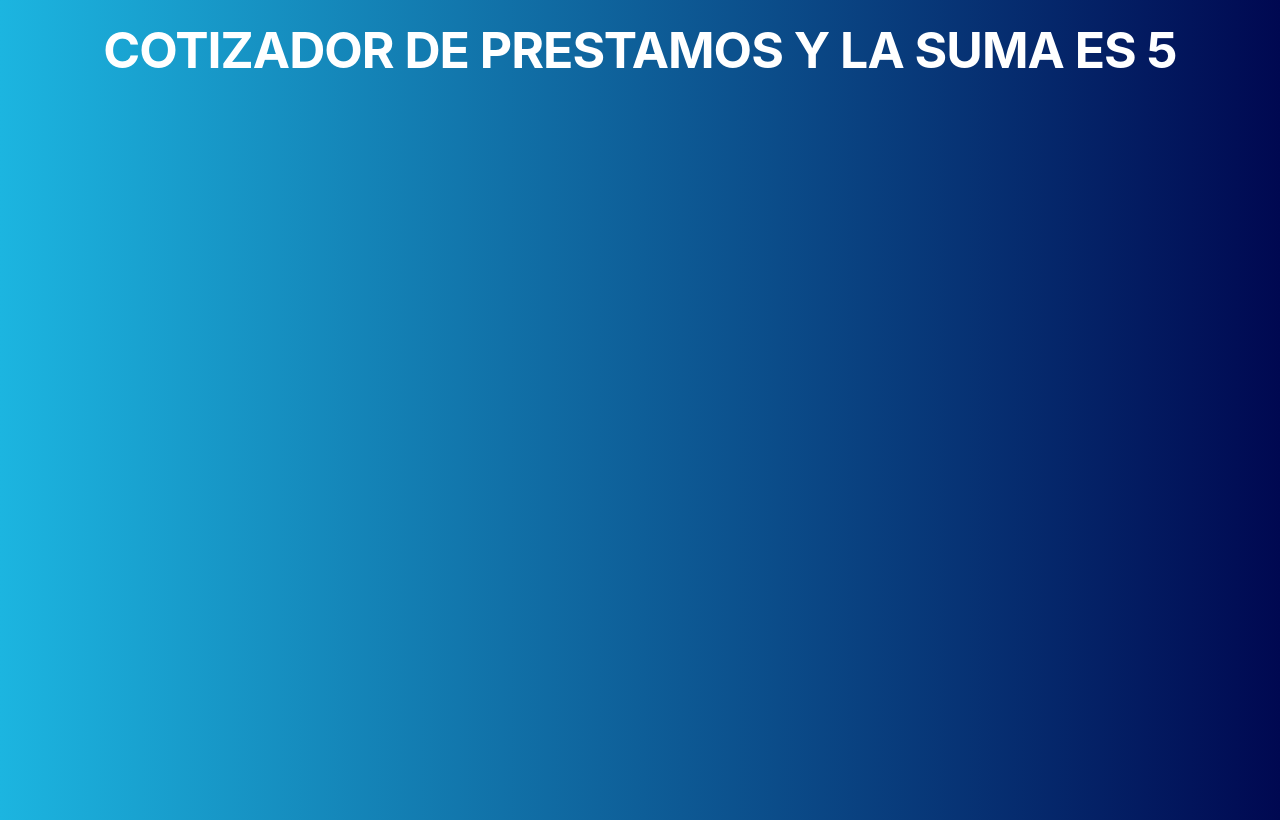
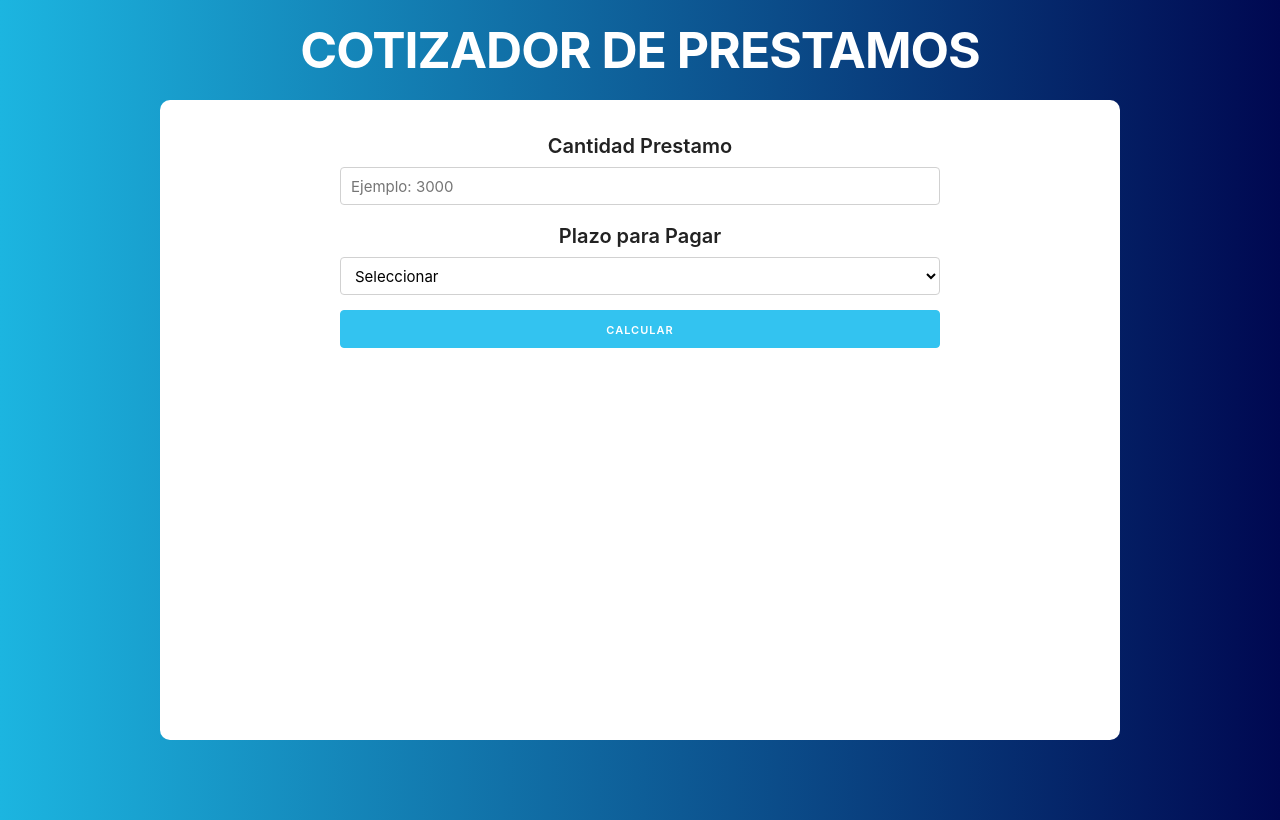
Before and after one commit to Albertoenriquepaulo/UdemyJS-React, a React (Create React App) app: page / in a window 1280 px wide. Built offline with nearby package versions, Linux system fonts and the light colour scheme.

Commit message:
245. Creando un Formulario

```diff
--- a/src/App.js
+++ b/src/App.js
@@ -3,6 +3,7 @@
 
 import React, { Fragment } from 'react';
 import Header from './component/Header'
+import Form from './component/Form'
 
 function App() {
   return (
@@ -16,6 +17,9 @@ function App() {
       <Header
         titulo='Cotizador de Prestamos'
       />
+      <div className="container">
+        <Form />
+      </div>
     </Fragment>
   );
 }
--- /dev/null
+++ b/src/component/Form.js
@@ -0,0 +1,38 @@
+import React from 'react';
+const Form = () => {
+    return (
+        <form>
+            <div className="row">
+                <div>
+                    <label>Cantidad Prestamo</label>
+                    <input
+                        className="u-full-width"
+                        type="number"
+                        placeholder="Ejemplo: 3000"
+                    />
+                </div>
+                <div>
+                    <label>Plazo para Pagar</label>
+                    <select
+                        className="u-full-width"
+                    >
+                        <option value="">Seleccionar</option>
+                        <option value="3">3 meses</option>
+                        <option value="6">6 meses</option>
+                        <option value="12">12 meses</option>
+                        <option value="24">24 meses</option>
+                    </select>
+                </div>
+                <div>
+                    <input
+                        type="submit"
+                        value="Calcular"
+                        className="button-primary u-full-width"
+                    />
+                </div>
+            </div>
+        </form>
+    );
+}
+
+export default Form;
--- a/src/component/Header.js
+++ b/src/component/Header.js
@@ -1,45 +1,9 @@
 import React, { Fragment } from 'react'
 
-/************************************************************************************** */
-// function Header(props) {
-// La linea de arriba también serviria pero es mas elegante aplicar destructuring
-/**
-function Header({ titulo }) {
-    return (
-        <Fragment>
-            <h1>{titulo}</h1>
-        </Fragment>
-    );
-}
- */
-
-/************************************************************************************** */
-// La función de arriba arroja el mismo resultado que esta, pero en esta el return está impicito
-// el return puede o no usarse en esta
-/**
-const Header = ({ titulo }) => (
-    <Fragment>
-        <h1>{titulo}</h1>
-    </Fragment>
-);
- */
-
-/************************************************************************************** */
-/**
-// También pudiera quitarle el Fragment
 const Header = ({ titulo }) => (
     <h1>{titulo}</h1>
 );
- */
-// Si damos por implicito el return no podemos escribir codigo JS
-// Por lo que si necesitamos escribir codigo Java hay que hacerlo de esta manera
 
-/************************************************************************************** */
-const Header = ({ titulo }) => {
-    const suma = 2 + 3;
-    return (
-        <h1>{titulo} y la Suma es {suma}</h1>
-    );
-}
+
 
 export default Header;
```
